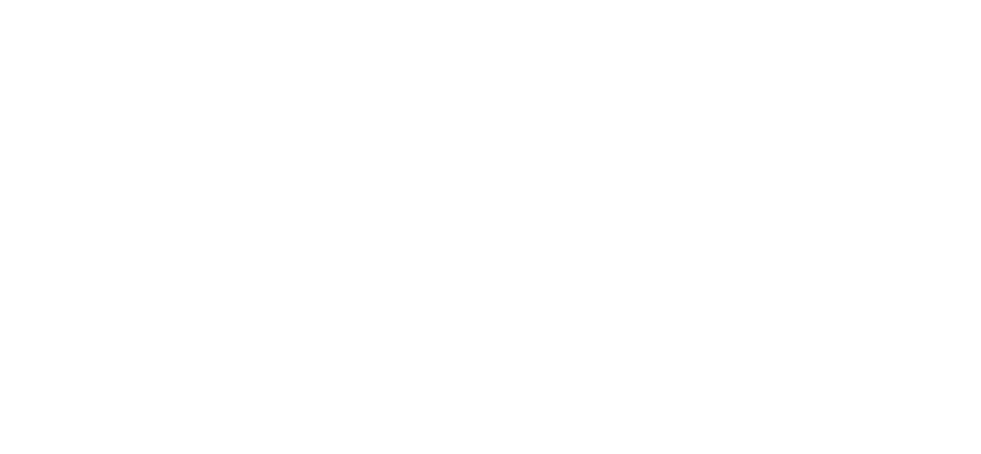
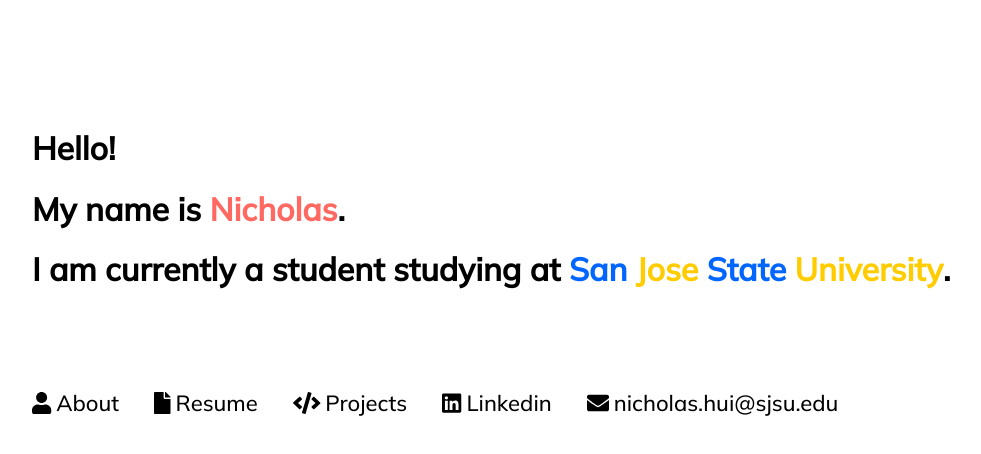
Before and after one commit to nicholashui8/personal-portfolio, a React (Create React App) app: page / in a window 1280 px wide. Shown: the top 454 px of the page, without its empty margins (160-1141 px from the left). Built offline with nearby package versions, Linux system fonts and the light colour scheme.

Commit message:
added basename

```diff
--- a/src/App.js
+++ b/src/App.js
@@ -9,10 +9,10 @@
 
 function App() {
   return (
-    <Router>
+    <Router basename={window.location.pathname || ''}>
       <div className="App" style={appStyle}>
 
-        <Route exact path="/personal-portfolio" render={props => (
+        <Route exact path="/" render={props => (
           <React.Fragment>
             <Home/>
           </React.Fragment>
```
